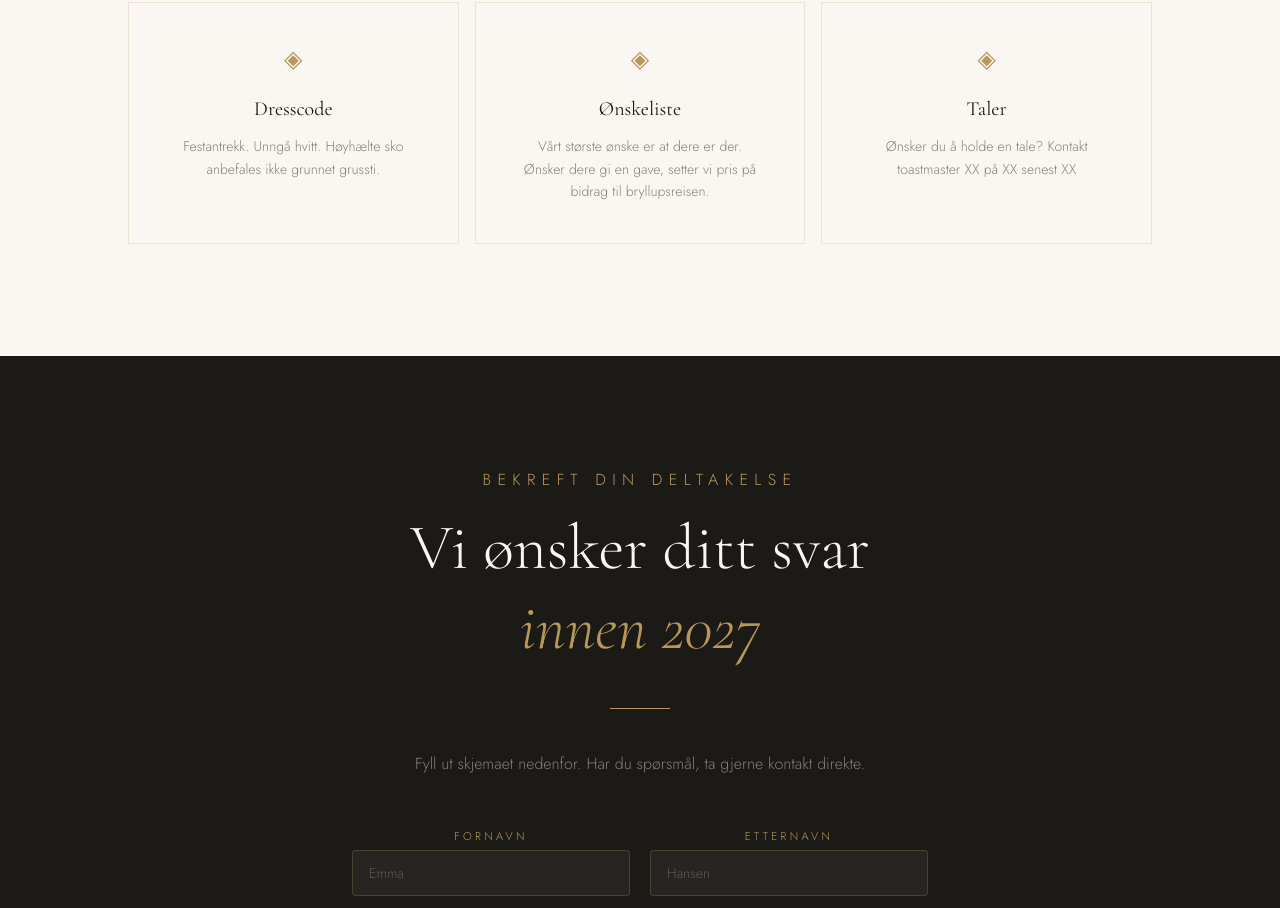
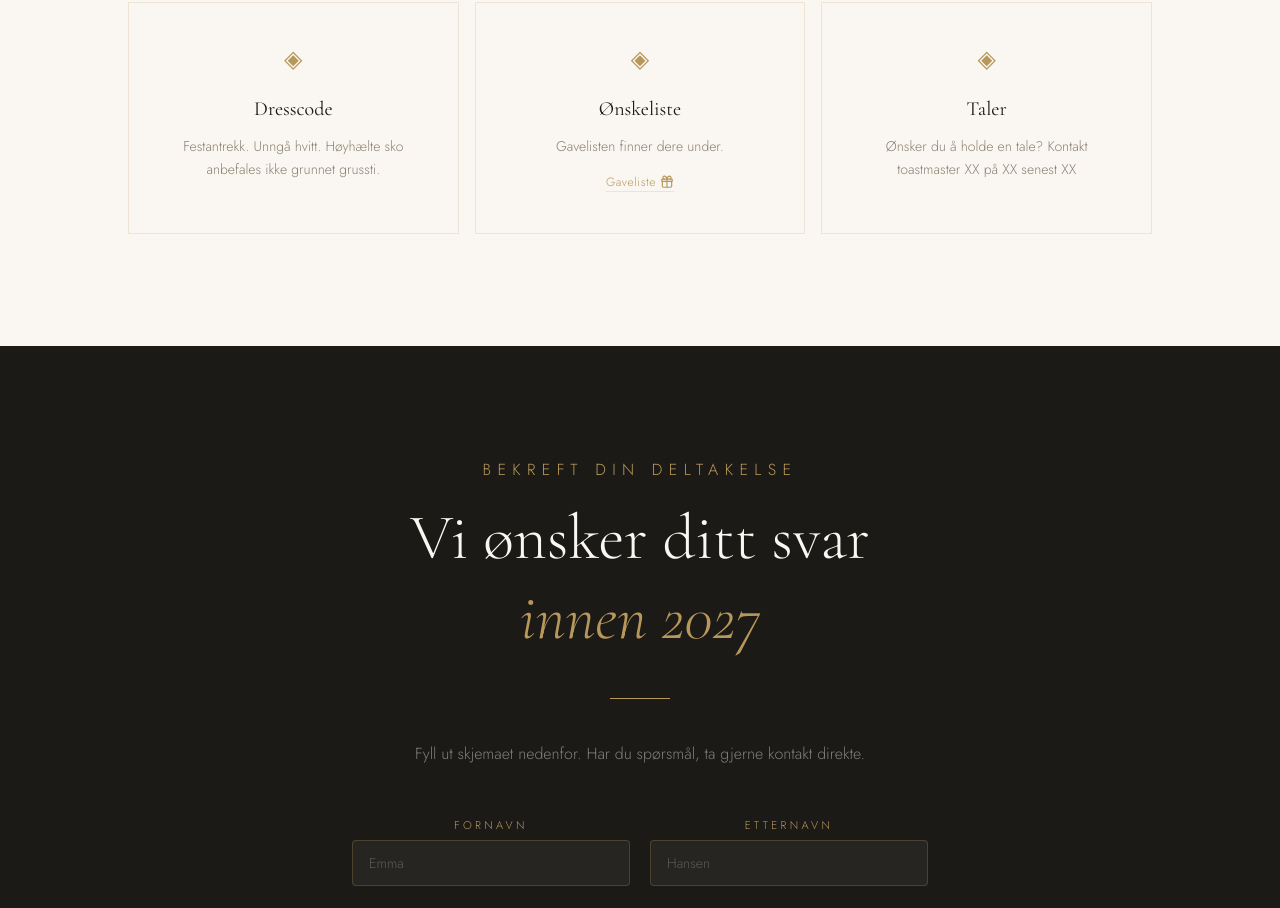
Before and after one commit to gitXite/bryllup, a React (Vite) app in the folder frontend/: page / in a window 1280 px wide. Shown: the part 4008-4916 px from the top of the page. Built offline with nearby package versions, Linux system fonts and the light colour scheme.

Commit message:
fikset embedded link ikoner

```diff
--- /dev/null
+++ b/frontend/src/components/ExternalLinkElement.tsx
@@ -0,0 +1,5 @@
+import { ExternalLink } from 'lucide-react';
+
+export default function ExternalLinkElement() {
+    return <ExternalLink size={12} />
+}
--- /dev/null
+++ b/frontend/src/components/GiftElement.tsx
@@ -0,0 +1,5 @@
+import { Gift } from 'lucide-react';
+
+export default function GiftElement() {
+    return <Gift size={14} />
+}
--- a/frontend/src/config.ts
+++ b/frontend/src/config.ts
@@ -1,4 +1,6 @@
-import { InfoCard } from './types';
+import ExternalLinkElement from './components/ExternalLinkElement';
+import GiftElement from './components/GiftElement';
+import { InfoCard } from '@/types';
 
 export const wedding = {
     name1: 'Maren',
@@ -65,12 +67,12 @@ export const infoCards: InfoCard[] = [
     {
         title: 'Sted',
         body: `${wedding.venue}\nTangevegen 131\n5620 ${wedding.city}`,
-        link: { href: wedding.mapsUrl, label: 'Åpne i kart' },
+        link: { href: wedding.mapsUrl, label: 'Åpne i kart', icon: ExternalLinkElement, external: true },
     },
     {
         title: 'Overnatting',
         body: `Vi har reservert hele ${wedding.hotel.name}. `,
-        link: { href: wedding.hotel.url, label: 'Se hotellet' },
+        link: { href: wedding.hotel.url, label: 'Se hotellet', icon: ExternalLinkElement, external: true },
     },
     {
         title: 'Transport',
@@ -82,8 +84,8 @@ export const infoCards: InfoCard[] = [
     },
     {
         title: 'Ønskeliste',
-        body: 'Vårt største ønske er at dere er der. Ønsker dere gi en gave, setter vi pris på bidrag til bryllupsreisen.',
-        // link:  { href: "#", label: `Konto: ${wedding.bankAccount}` },
+        body: 'Gavelisten finner dere under.',
+        link:  { href: "/gaveliste", label: `Gaveliste`, icon: GiftElement, external: false },
     },
     {
         title: 'Taler',
--- a/frontend/src/pages/index.tsx
+++ b/frontend/src/pages/index.tsx
@@ -5,7 +5,6 @@ import Countdown from '@/components/Countdown';
 import Reveal from '@/components/Reveal';
 import RSVPForm from '@/components/RSVPForm';
 import { wedding, program, infoCards } from '@/config';
-import { ExternalLink } from 'lucide-react';
 
 function SectionHead({
     eyebrow,
@@ -201,14 +200,14 @@ export default function MainPage() {
                                     {card.link && (
                                         <a
                                             href={card.link.href}
-                                            target='_blank'
-                                            rel='noopener noreferrer'
+                                            target={`${card.link.external ? '_blank' : ''}`}
+                                            rel={`${card.link.external ? 'noopener noreferrer' : ''}`}
                                             className='inline-flex items-center gap-1 mt-4 text-gold text-xs tracking-wider
                                  border-b border-gold/20 pb-px hover:border-gold
                                  transition-colors duration-200 no-underline'
                                         >
                                             {card.link.label}
-                                            <ExternalLink size={12} />
+                                            {card.link.icon ? <card.link.icon /> : null}
                                         </a>
                                     )}
                                 </div>
--- a/frontend/src/types/index.ts
+++ b/frontend/src/types/index.ts
@@ -1,3 +1,5 @@
+import React from 'react';
+
 export type Side = "left" | "right";
 
 export interface ProgramItem {
@@ -10,7 +12,7 @@ export interface ProgramItem {
 export interface InfoCard {
   readonly title: string;
   readonly body:  string;
-  readonly link?: { href: string; label: string; };
+  readonly link?: { href: string; label: string; icon: React.ComponentType; external: boolean };
 }
 
 export interface RSVPPayload {
```
